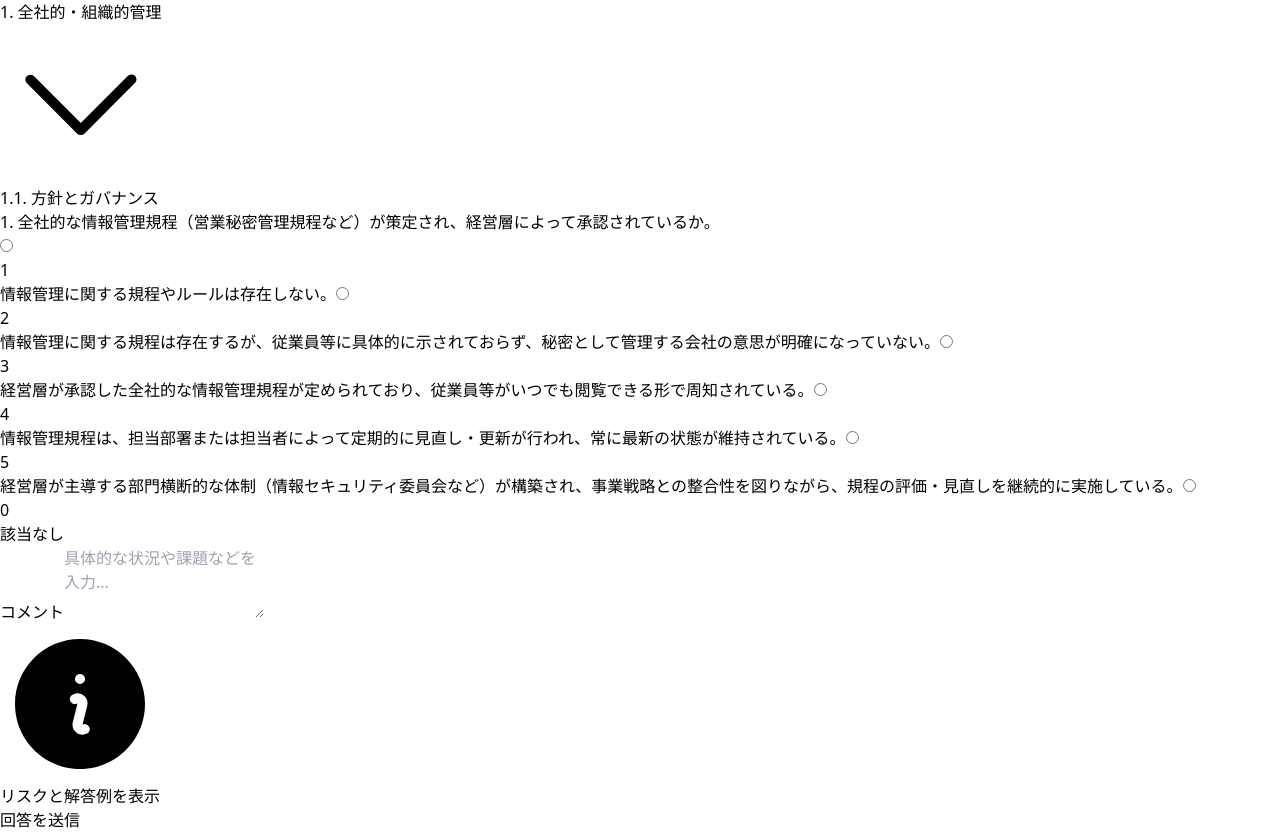
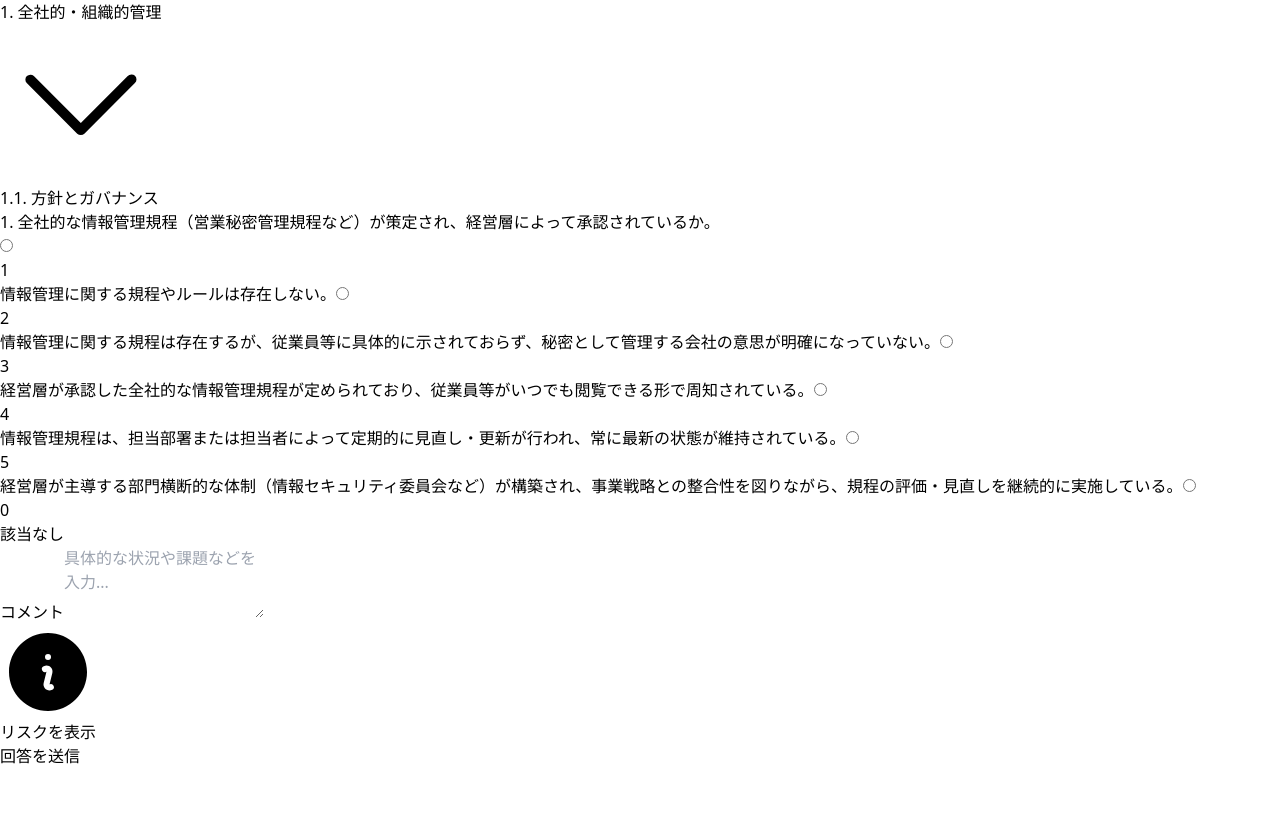
Before and after one commit to ZhenyuPei-synthesy/DLPSurvey, a React (Vite) app: page / in a window 1280 px wide. Both pictures are taken after a click on the button "1. 全社的・組織的管理". After the commit the page ends 800 px from the top, so only its background shows below. Built offline with nearby package versions, Linux system fonts and the light colour scheme.

Commit message:
リスクを表示に変更

```diff
--- a/src/SurveyForm.jsx
+++ b/src/SurveyForm.jsx
@@ -126,7 +126,7 @@ const SurveyForm = ({ surveyData }) => {
                                   className="inline-flex items-center px-3 py-1.5 border border-transparent text-sm font-medium rounded-md text-blue-700 bg-blue-100 hover:bg-blue-200 focus:outline-none focus:ring-2 focus:ring-offset-2 focus:ring-blue-500"
                                 >
                                   <InformationCircleIcon className="w-5 h-5 mr-2" />
-                                  リスクと解答例を表示
+                                  リスクを表示
                                 </button>
                                 {showRisk[item.id] && (
                                   <div className="mt-3 p-4 bg-red-50 border-l-4 border-red-400 text-red-700">
```
